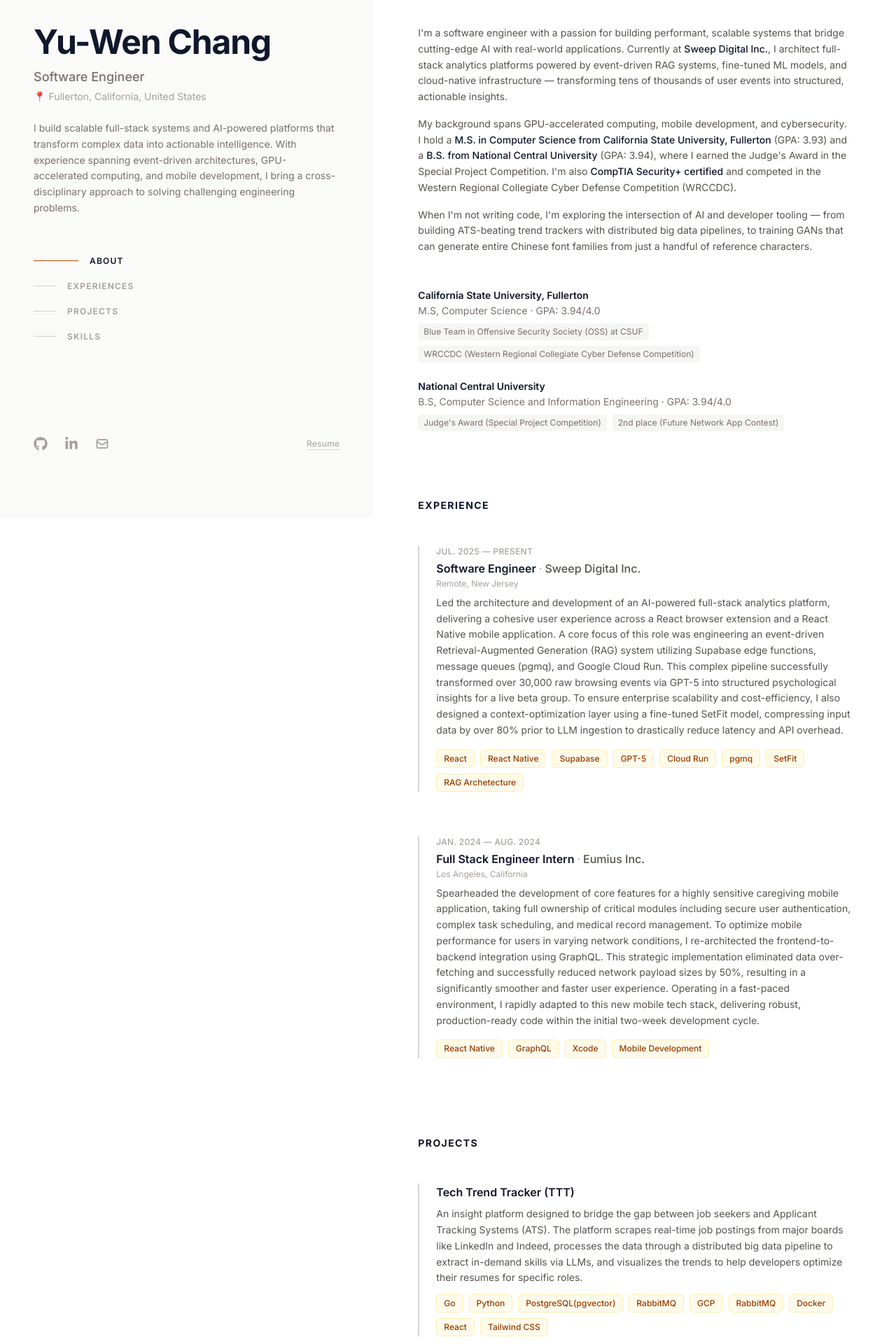
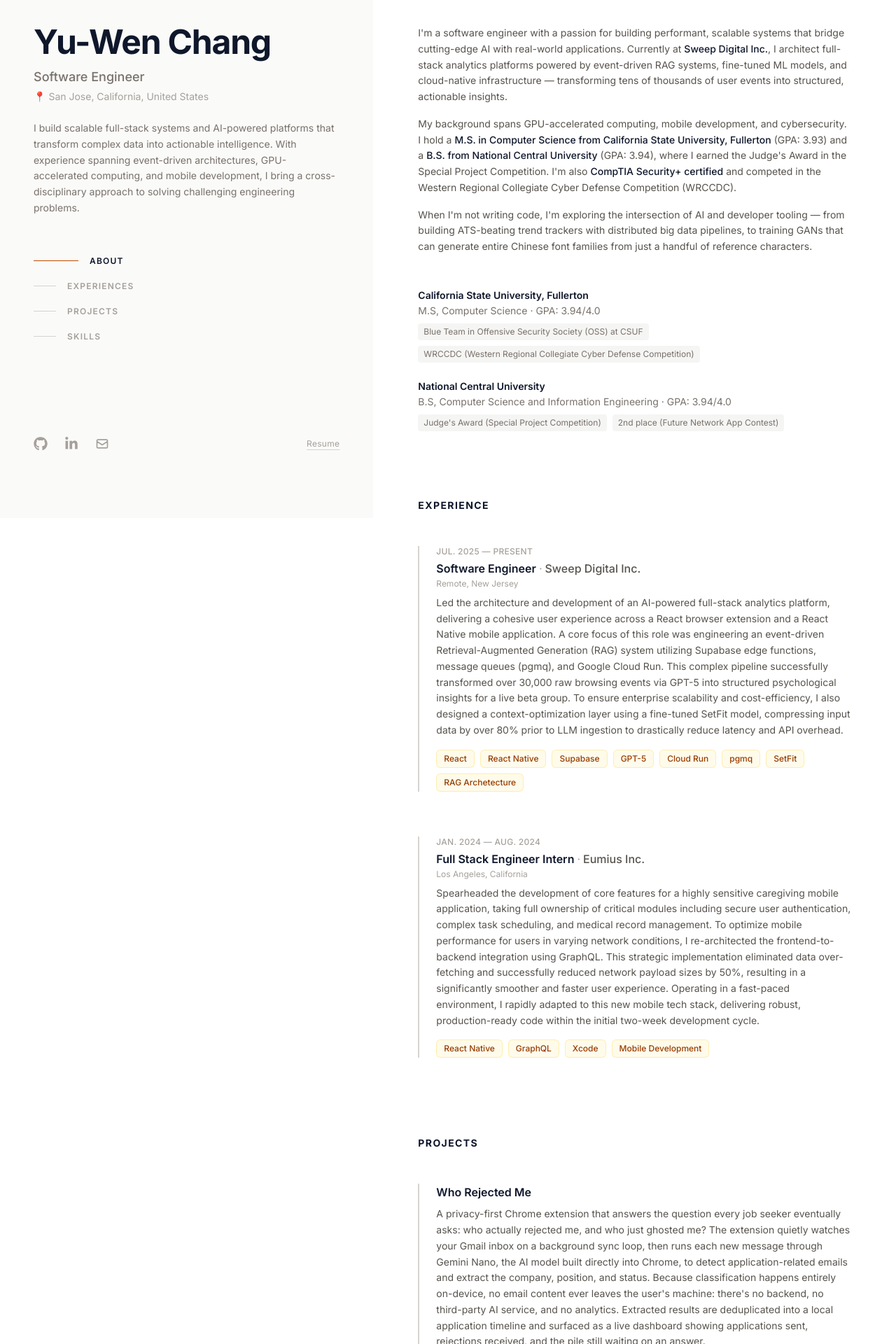
Before and after one commit to IvyChang04/portfolio, a React (Vite) app in the folder portfolio/: page / in a window 1280 px wide. Shown: the part 60-1980 px from the top of the page at 70% size. Built offline with nearby package versions, Linux system fonts and the light colour scheme.

Commit message:
Update resume link and project description

```diff
--- a/portfolio/src/data/constants.js
+++ b/portfolio/src/data/constants.js
@@ -5,7 +5,7 @@
 
 export const FULL_NAME = 'Yu-Wen Chang';
 export const HEADLINE = 'Software Engineer';
-export const LOCATION = 'Fullerton, California, United States';
+export const LOCATION = 'San Jose, California, United States';
 
 export const BIO =
   "I build scalable full-stack systems and AI-powered platforms that transform complex data into actionable intelligence. With experience spanning event-driven architectures, GPU-accelerated computing, and mobile development, I bring a cross-disciplinary approach to solving challenging engineering problems.";
--- a/portfolio/src/data/resumeData.js
+++ b/portfolio/src/data/resumeData.js
@@ -42,10 +42,15 @@
 
 export const projects = [
   {
+    title: 'Who Rejected Me',
+    description: "A privacy-first Chrome extension that answers the question every job seeker eventually asks: who actually rejected me, and who just ghosted me? The extension quietly watches your Gmail inbox on a background sync loop, then runs each new message through Gemini Nano, the AI model built directly into Chrome, to detect application-related emails and extract the company, position, and status. Because classification happens entirely on-device, no email content ever leaves the user's machine: there's no backend, no third-party AI service, and no analytics. Extracted results are deduplicated into a local application timeline and surfaced as a live dashboard showing applications sent, rejections received, and the pile still waiting on an answer.",
+    tech: ['TypeScript', 'React', 'Manifest V3', 'Gemini Nano', 'Gmail API', 'IndexedDB', 'Vite', 'Playwright', 'GitHub Actions', 'Vitest'],
+  },
+  {
     title: 'Tech Trend Tracker (TTT)',
     description:
-      'An insight platform designed to bridge the gap between job seekers and Applicant Tracking Systems (ATS). The platform scrapes real-time job postings from major boards like LinkedIn and Indeed, processes the data through a distributed big data pipeline to extract in-demand skills via LLMs, and visualizes the trends to help developers optimize their resumes for specific roles.',
-    tech: ['Go', 'Python', 'PostgreSQL(pgvector)', 'RabbitMQ', 'GCP', 'RabbitMQ', 'Docker', 'React', 'Tailwind CSS'],
+      "A skill-intelligence platform that mines real LinkedIn job postings to surface the most in-demand technical skills for any role, answering free-text queries like 'senior backend engineer 2026' with a ranked skill breakdown, related job titles, and tailored portfolio-project ideas. All expensive LLM work (skill extraction via local Gemma, project mining) runs offline in an ingest pipeline, while a stateless Go service on Cloud Run answers each request with fast SQL plus a single in-process embedding, keeping the request path model-free. Search blends semantic retrieval (pgvector/HNSW) with lexical trigram matching (pg_trgm) and aggregates skills at query time, so every search gets its own relevant result set.",
+      tech: ['Go', 'Python', 'PostgreSQL', 'RabbitMQ', 'Ollama/Gemma4', 'ONNX Runtime', 'React', 'TypeScript', 'Docker', 'GCP', 'Github Actions'],
   },
   {
     title: 'GPU Acceleration for Administrative Role-Based Access Control',
```
